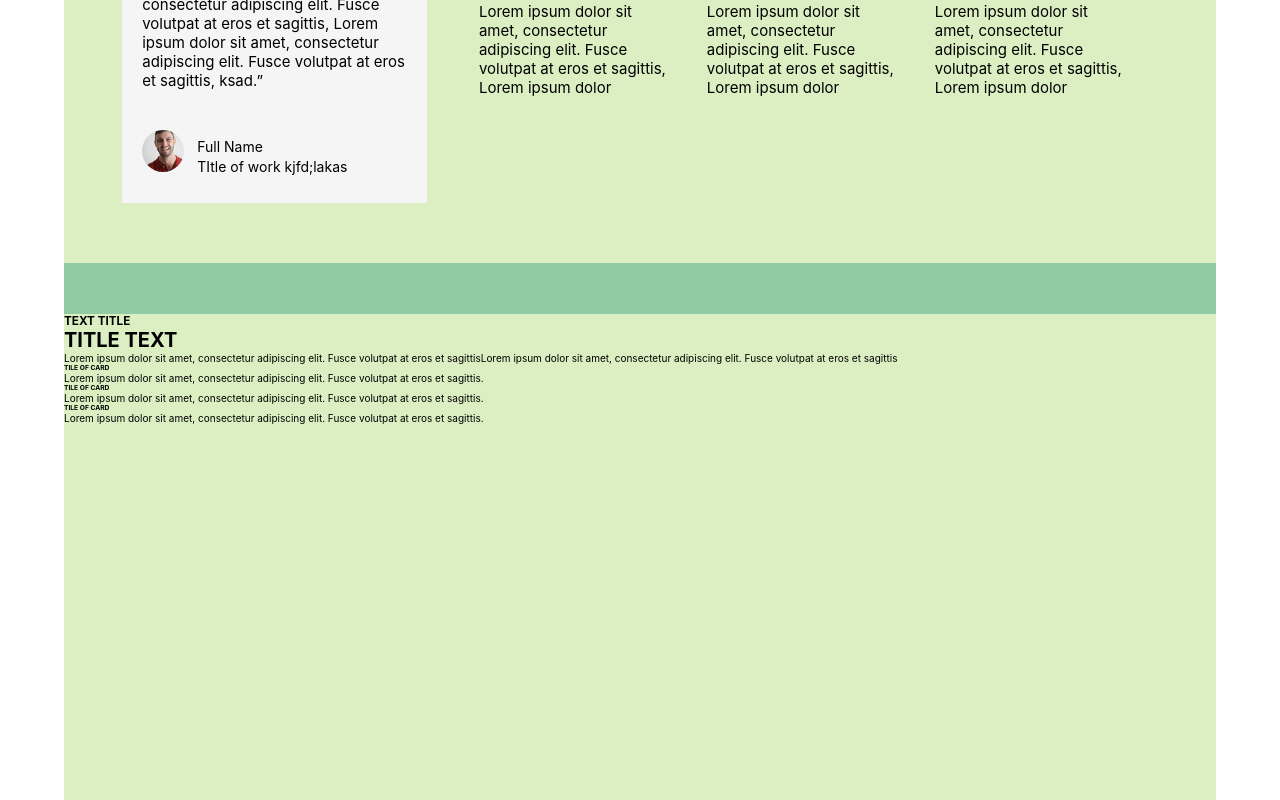
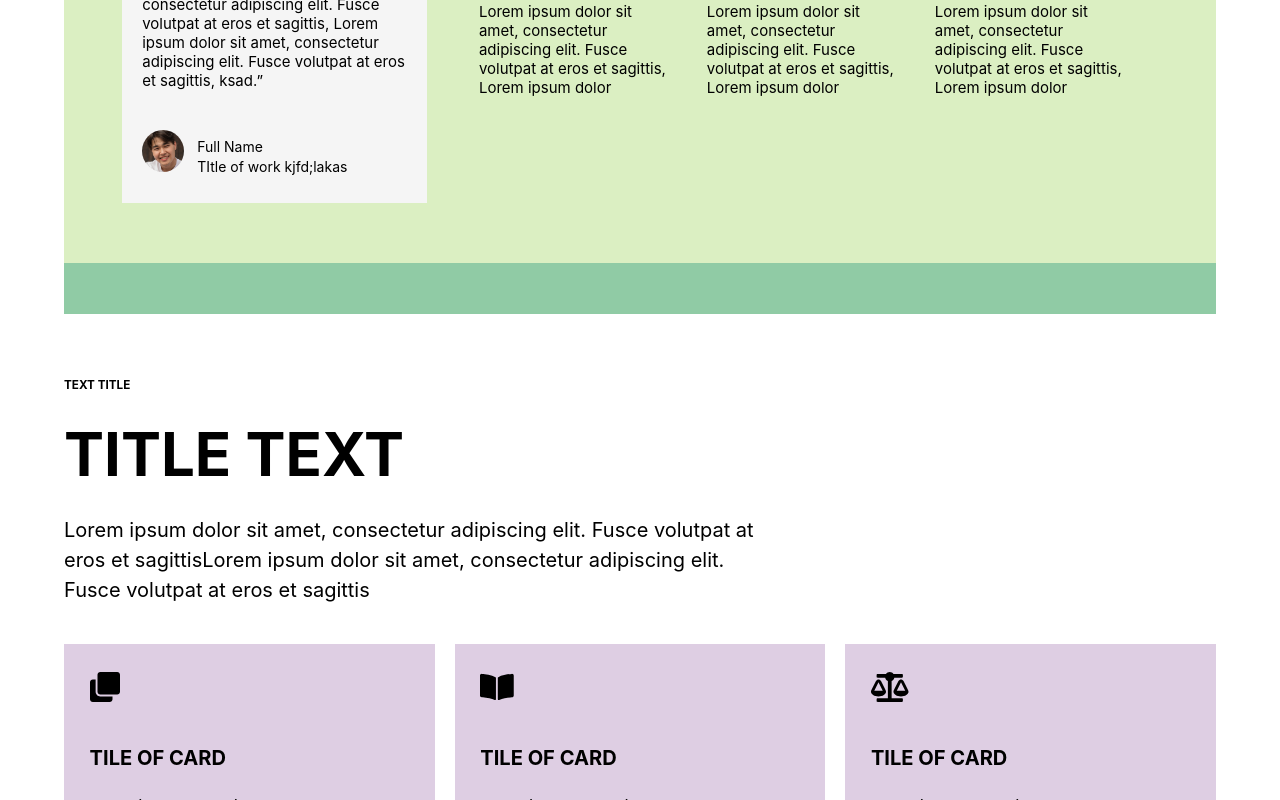
Before and after one commit to patrickayella04/topIbexTwo, a React (Create React App) app: page / in a window 1280 px wide. Shown: the part 2500-3300 px from the top of the page. Built offline with nearby package versions, Linux system fonts and the light colour scheme.

Commit message:
sectin five responsive desktop complete

```diff
--- a/src/App.scss
+++ b/src/App.scss
@@ -65,7 +65,7 @@ html {
       Ubuntu, Cantarell, "Open Sans", "Helvetica Neue", sans-serif;
 
     display: grid;
-    grid-template-rows: auto auto auto auto auto 180vw;
+    grid-template-rows: auto auto auto auto auto auto;
 
     grid-template-areas:
       "nav"
--- a/src/components/sectionFive/Five.scss
+++ b/src/components/sectionFive/Five.scss
@@ -3,12 +3,15 @@
 @media (max-width: 1600px) {
   .section-five {
     grid-area: section-five;
-    background-color: #dbefc2;
+    //   background-color: #ffffff;
     margin: 0vw 5vw;
   }
 
   .five-circle-text {
     margin: 0vw 1vw;
+  }
+  .fa-2x {
+    font-size: 1em;
   }
 }
 ////////////////////////////////////////////////////////////////////////////////////////////////////////////////////////////////////////////////////////////////
@@ -23,10 +26,8 @@
   // Molecules
   .little-text-area {
     margin-right: 64vw;
-
     height: fit-content;
     width: 20vw;
-    //border: 1px solid black;
     margin-top: 20vw;
   }
   .f-main-header-area,
@@ -37,7 +38,6 @@
     width: 85vw;
     height: fit-content;
     margin-top: 10vw;
-    //border: solid black 0.5px;
     font-size: 2rem;
   }
   .one-card-area {
@@ -67,7 +67,7 @@
     //img url
     height: 15vw;
     width: 15vw;
-    border: solid 0.5px black;
+    //border: solid 0.5px black;
   }
   .header-box-text {
     font-size: 1.5rem;
@@ -82,7 +82,119 @@
     //img url
   }
   // Atoms
+  .fa-2x {
+    font-size: 3em;
+  }
+  .fa-2x {
+    color: black;
+    padding-left: 0vw;
+  }
 }
+//////////////////////////////////////////////////////////
 
 @media (min-width: 531px) {
+  // Organism
+  .section-five {
+    display: flex;
+    flex-direction: column;
+    align-items: center;
+    margin-bottom: 10vw;
+  }
+  .mobile-section-five {
+    display: none;
+  }
+  .desktop-five-area {
+    //display: flex;
+    //flex-wrap: wrap;
+  }
+  .box1-five {
+    // width: 29%;
+    // margin: 0 3vw 0vw auto;
+  }
+  .box2-five {
+    // width: 65%;
+    // margin-right: auto;
+    // margin: 0 auto;
+    display: grid;
+    grid-template-columns: repeat(auto-fit, minmax(150px, 1fr));
+    grid-gap: 2rem;
+  }
+
+  // Molecules
+  .little-text-area {
+    margin-right: 5vw;
+
+    height: fit-content;
+    //width: 5vw;
+    //border: 1px solid black;
+    margin-top: 5vw;
+  }
+
+  .f-main-header-area,
+  .five-main-text-area,
+  .two-card-area,
+  .three-card-area,
+  .one-card-area {
+    //width: 85vw;
+    height: fit-content;
+    margin-top: 3vw;
+    //border: solid black 0.5px;
+    font-size: 3rem;
+  }
+  .five-main-text-area {
+    font-size: 2rem;
+    line-height: 3rem;
+  }
+  .f-main-header-area,
+  .five-main-text-area {
+    margin-top: 2vw;
+    margin-right: 35vw;
+  }
+  .one-card-area {
+    //margin-top: 2vw;
+  }
+  // .three-card-area {
+  //   margin-bottom: 2vw;
+  // }
+  .one-card-area,
+  .two-card-area,
+  .three-card-area {
+    //border: solid black 0.5px;
+    height: fit-content;
+    //width: 20%;
+    background-color: rgba(160, 115, 174, 0.35);
+    //margin-right: 3vw;
+  }
+  // inner boxes imgs and text
+
+  .header-box,
+  .header-box-text,
+  .pic-box-one,
+  .pic-box-two,
+  .pic-box-three {
+    margin: 2vw 2vw;
+  }
+  .pic-box-one,
+  .pic-box-two,
+  .pic-box-three {
+    //img url
+    height: 4vw;
+    width: 4vw;
+    margin: 2vw 2vw;
+    //border: solid 0.5px black;
+  }
+  .header-box-text {
+    font-size: 1.5rem;
+  }
+
+  .header-box {
+    //margin-top: 10vw;
+  }
+  .pic-box-two {
+    //img url
+  }
+  .pic-box-three {
+    //img url
+  }
+  // Atoms
 }
--- a/src/components/sectionFive/molecules/OneCardArea.jsx
+++ b/src/components/sectionFive/molecules/OneCardArea.jsx
@@ -1,9 +1,13 @@
 import React from "react";
+import { FontAwesomeIcon } from "@fortawesome/react-fontawesome";
+import { faClone } from "@fortawesome/free-solid-svg-icons";
 
 function OneCardArea() {
   return (
     <div className="one-card-area">
-      <div className="pic-box-one"></div>
+      <div className="pic-box-one">
+        <FontAwesomeIcon icon={faClone} size="2x" />
+      </div>
       <h6 className="header-box">TILE OF CARD</h6>
       <p className="header-box-text">
         Lorem ipsum dolor sit amet, consectetur adipiscing elit. Fusce volutpat
--- a/src/components/sectionFive/molecules/ThreeCardArea.jsx
+++ b/src/components/sectionFive/molecules/ThreeCardArea.jsx
@@ -1,9 +1,12 @@
 import React from "react";
-
+import { FontAwesomeIcon } from "@fortawesome/react-fontawesome";
+import { faBalanceScale } from "@fortawesome/free-solid-svg-icons";
 function ThreeCardArea() {
   return (
     <div className="three-card-area">
-      <div className="pic-box-three"></div>
+      <div className="pic-box-three">
+        <FontAwesomeIcon icon={faBalanceScale} size="2x" />
+      </div>
       <h6 className="header-box">TILE OF CARD</h6>
       <p className="header-box-text">
         Lorem ipsum dolor sit amet, consectetur adipiscing elit. Fusce volutpat
--- a/src/components/sectionFive/molecules/TwoCardArea.jsx
+++ b/src/components/sectionFive/molecules/TwoCardArea.jsx
@@ -1,9 +1,13 @@
 import React from "react";
+import { FontAwesomeIcon } from "@fortawesome/react-fontawesome";
+import { faBookOpen } from "@fortawesome/free-solid-svg-icons";
 
 function TwoCardArea() {
   return (
     <div className="two-card-area">
-      <div className="pic-box-two"></div>
+      <div className="pic-box-two">
+        <FontAwesomeIcon icon={faBookOpen} size="2x" />
+      </div>
       <h6 className="header-box">TILE OF CARD</h6>
       <p className="header-box-text">
         Lorem ipsum dolor sit amet, consectetur adipiscing elit. Fusce volutpat
--- a/src/components/sectionFour/Four.scss
+++ b/src/components/sectionFour/Four.scss
@@ -221,10 +221,10 @@
     height: 3.3vw;
     width: 3.3vw;
     border-radius: 45px;
-    background-image: url(../imgs/manArtist.jpg);
+    background-image: url(../imgs/manArtistTwo.jpg);
     background-position: center;
-    background-size: 204%;
-    background-position-y: -10px;
+    background-size: 110%;
+    background-position-y: -8px;
   }
   .four-circle-text {
     font-size: 1.4rem;
```
